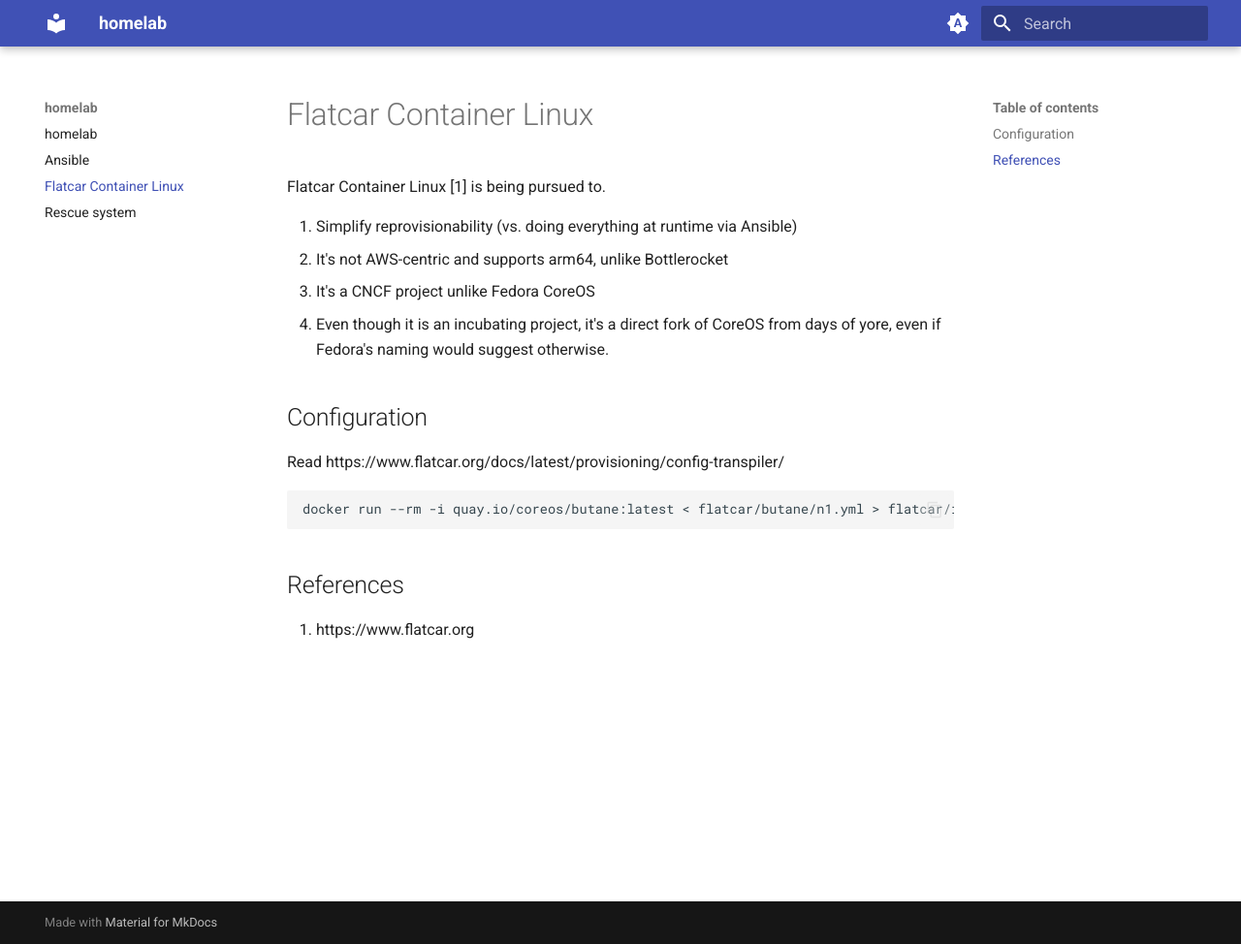
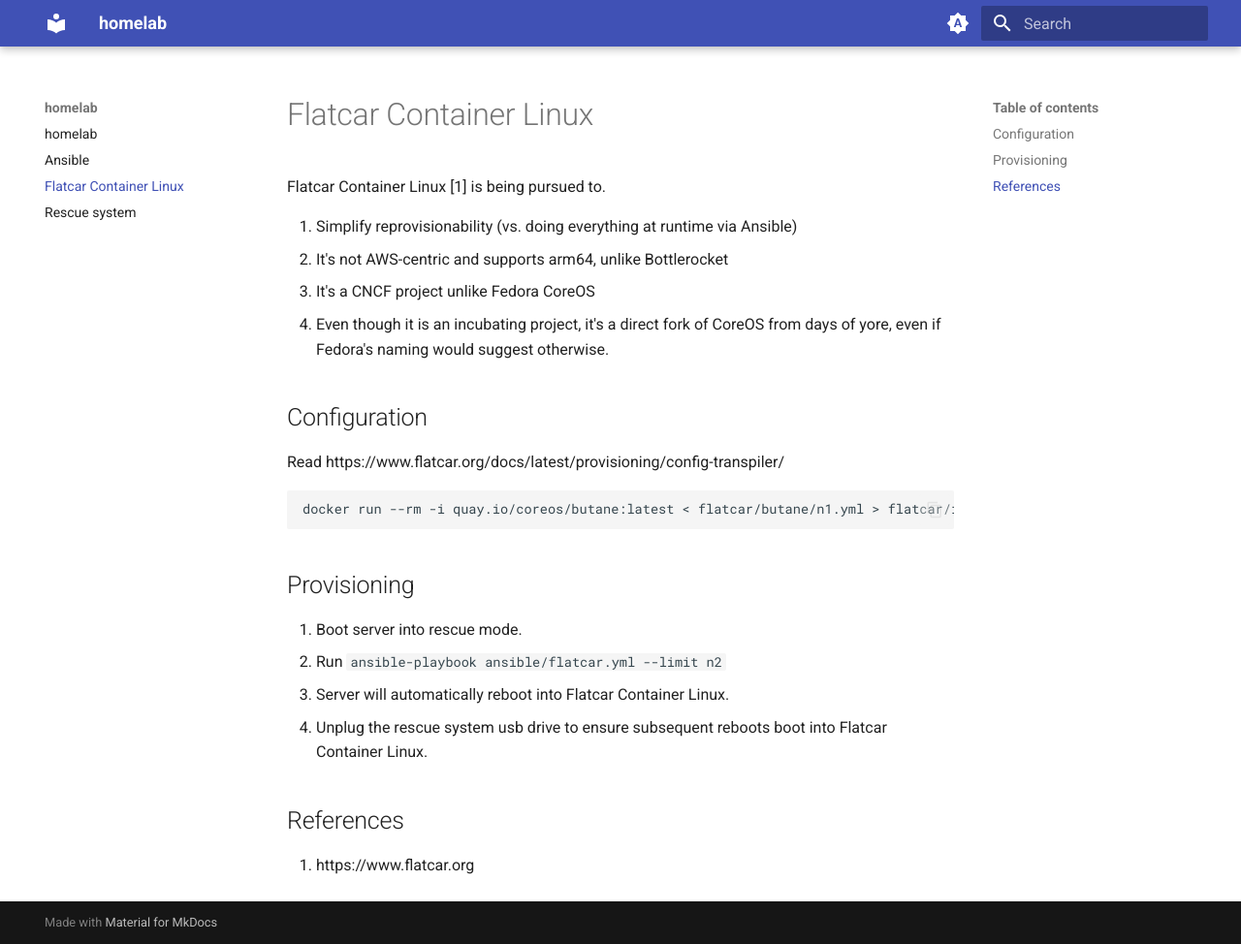
Before and after one commit to anttiharju/homelab, an MkDocs documentation site: the page built from docs/flatcar.md, in a window 1280 px wide and 974 px high. Shown: the whole window at 97% size. Built offline with MkDocs 1.6.1 and Material for MkDocs 9.7.7, drawn with Linux system fonts in a browser that asks for light colours.

Commit message:
Improve playbook

````diff
--- a/docs/flatcar.md
+++ b/docs/flatcar.md
@@ -15,6 +15,13 @@ Read https://www.flatcar.org/docs/latest/provisioning/config-transpiler/
 docker run --rm -i quay.io/coreos/butane:latest < flatcar/butane/n1.yml > flatcar/ignition/n1.json
 ```
 
+## Provisioning
+
+1. Boot server into rescue mode.
+2. Run `ansible-playbook ansible/flatcar.yml --limit n2`
+3. Server will automatically reboot into Flatcar Container Linux.
+4. Unplug the rescue system usb drive to ensure subsequent reboots boot into Flatcar Container Linux.
+
 ## References
 
 1. https://www.flatcar.org
````
Also changed, not shown: 1 other file.
